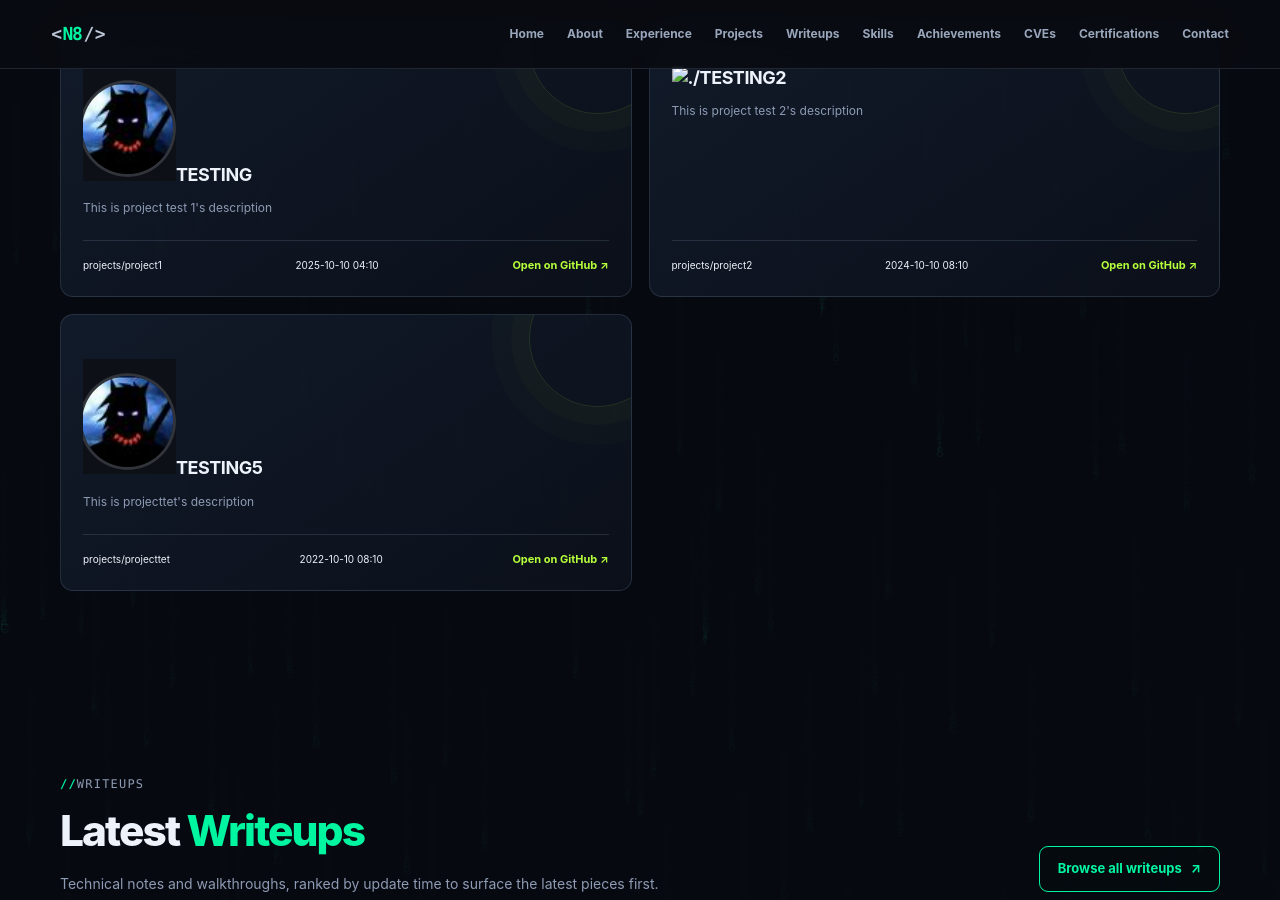
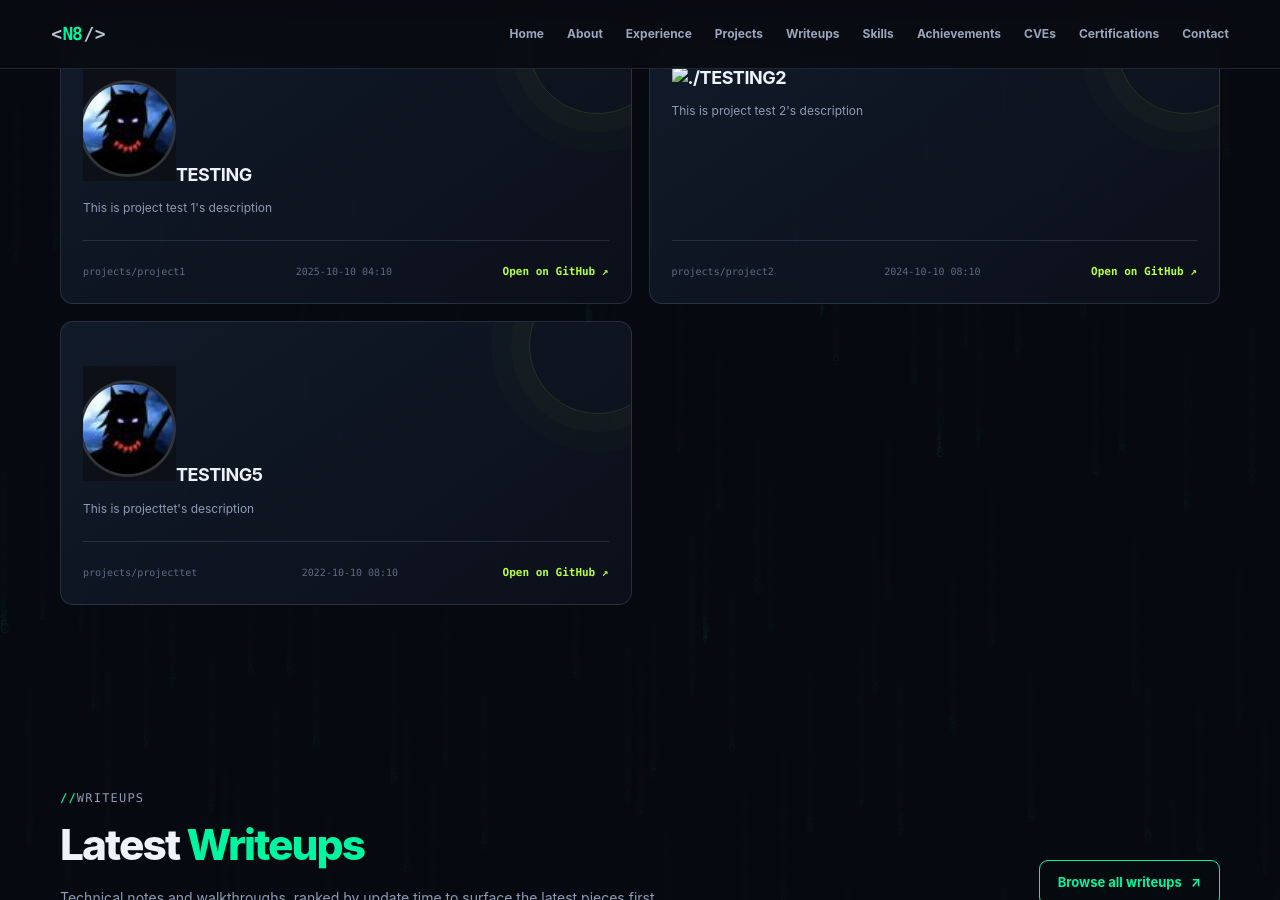
Before and after one commit to Ningen820/Ningen820.github.io, a Jekyll site: the page built from index.html, in a window 1280 px wide and 900 px high, scrolled down 3736 px. Built offline with Jekyll 4.4.1, drawn with Linux system fonts in a browser that asks for light colours.

Commit message:
Update index.html

```diff
--- a/index.html
+++ b/index.html
@@ -106,7 +106,7 @@ description: Offensive security, vulnerability research, digital forensics, and
     <a class="project-card spotlight" href="https://github.com/ningen820/ningen820.github.io/tree/main/projects/{{ project.redirect_folder }}">
       <div class="project-card-head"><span> </span></div>
       <h3>{% if project.icon != blank %}<img class="writeup-symbol-image" src="{{ '/projects/' | append: project.redirect_folder | append: '/' | append: project.icon | relative_url }}" alt="./" loading="lazy">{% endif %}<span>{{ project.title | escape }}</span></h3><p>{{ project.description | escape }}</p>
-      <div class="project-card-foot"><span>projects/{{ project.redirect_folder }}</span><span>{{project.date | date: "%Y-%m-%d %H:%M"}}</span><span class="project-open">Open on GitHub ↗</span></div>
+      <div class="writeup-card-foot"><span>projects/{{ project.redirect_folder }}</span><span>{{project.date | date: "%Y-%m-%d %H:%M"}}</span><span class="project-open">Open on GitHub ↗</span></div>
     </a>
     {% endfor %}
   </div>
```
